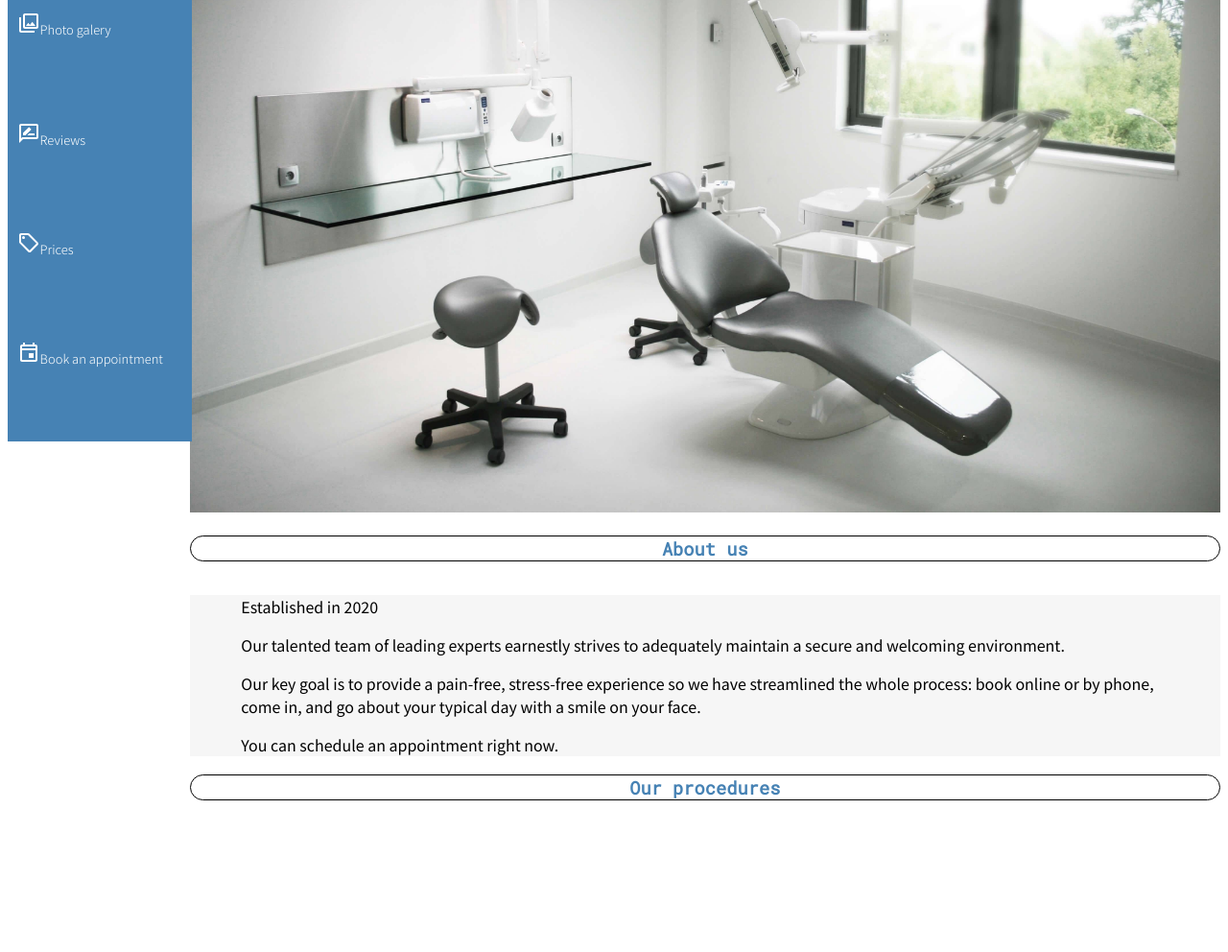
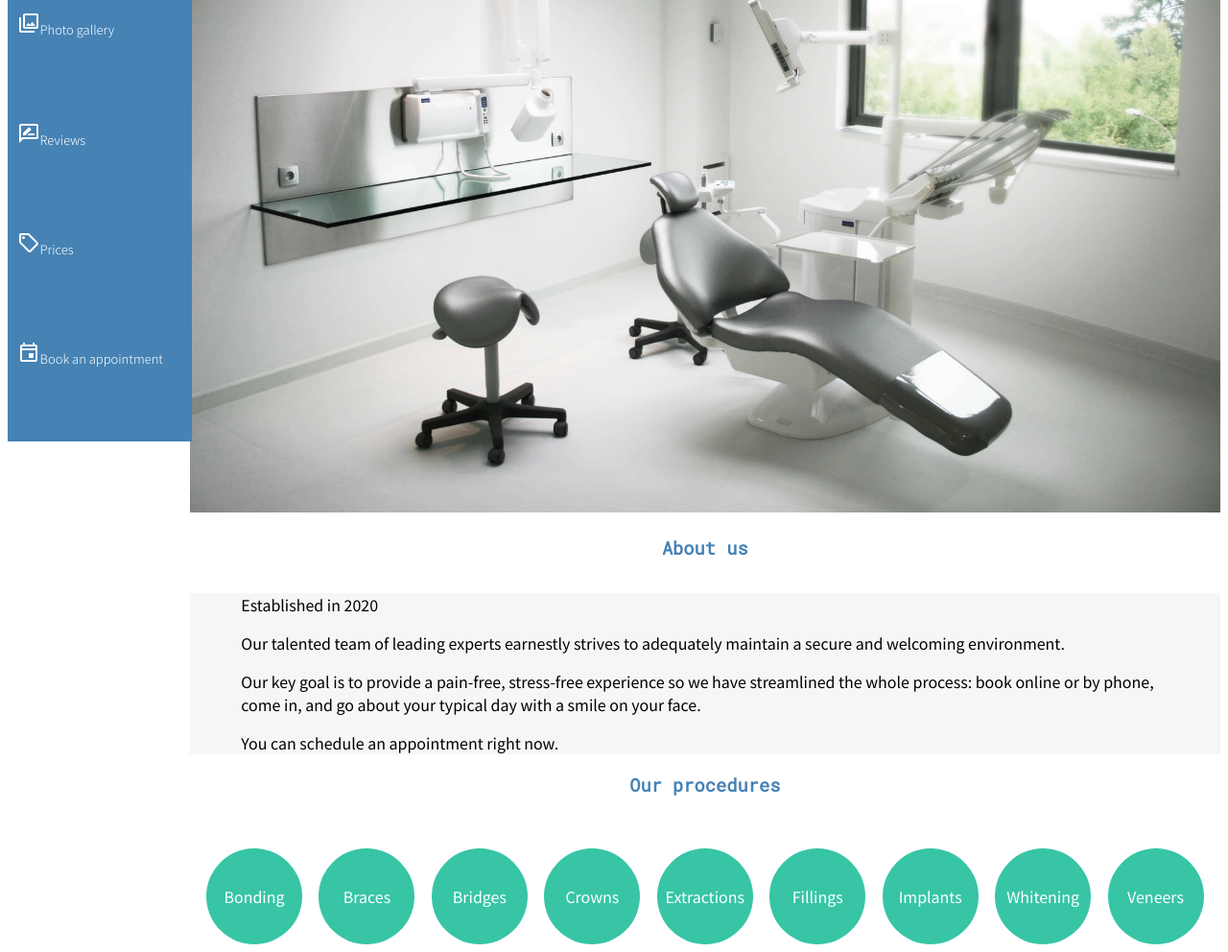
Before and after one commit to mirceaiscoding/Proiect-Technici-WEB, a plain HTML site: page pagina_principala.html in a window 1280 px wide. Shown: the part 360-1352 px from the top of the page at 96% size. Before the commit the page ends 1256 px from the top, so only its background shows below. Drawn offline with Linux system fonts and the light colour scheme.

Commit message:
Menu for procedures

```diff
--- a/pagina_principala.html
+++ b/pagina_principala.html
@@ -25,7 +25,7 @@
             <a class="side-bar-item" href=""><img src="icons/info_white_24dp.svg" alt="Info">About us</a>
             <a class="side-bar-item" href=""><img src="icons/groups_white_24dp.svg" alt="Team">Meet the team</a>
             <a class="side-bar-item" href=""><img src="icons/place_white_24dp.svg" alt="Place">Where to find us</a>
-            <a class="side-bar-item" href=""><img src="icons/photo_library_white_24dp.svg" alt="Photo">Photo galery</a>
+            <a class="side-bar-item" href=""><img src="icons/photo_library_white_24dp.svg" alt="Photo">Photo gallery</a>
             <a class="side-bar-item" href=""><img src="icons/rate_review_white_24dp.svg" alt="Review">Reviews</a>
             <a class="side-bar-item" href=""><img src="icons/sell_white_24dp.svg" alt="Price">Prices</a>
             <a class="side-bar-item" href=""><img src="icons/event_white_24dp.svg" alt="Book">Book an appointment</a>
@@ -42,7 +42,7 @@
 
             <img class="workplace-photo" src="cabinet.jpg" alt="Cabnet">
 
-            <h3 class="subtitle">About us</h5>
+            <h3 class="subtitle">About us</h3>
 
             <div class="about-us">
                 <p class="about-us-content">Established in 2020</p>
@@ -51,10 +51,23 @@
                 <p class="about-us-content">You can schedule an appointment right now.</p>
             </div>
 
-            <h3 class="subtitle">Our procedures</h5>
+            <div class="procedures-menu-backgrount">
 
+                <h3  class="subtitle">Our procedures</h3>
 
+                <div class="procedures-menu">
+                    <div class="procedures-item"><a class="circle" href="">Bonding</a></div>
+                    <div class="procedures-item"><a class="circle" href="">Braces</a></div>
+                    <div class="procedures-item"><a class="circle" href="">Bridges</a></div>
+                    <div class="procedures-item"><a class="circle" href="">Crowns</a></div>
+                    <div class="procedures-item"><a class="circle" href="">Extractions</a></div>
+                    <div class="procedures-item"><a class="circle" href="">Fillings</a></div>
+                    <div class="procedures-item"><a class="circle" href="">Implants</a></div>
+                    <div class="procedures-item"><a class="circle" href="">Whitening</a></div>
+                    <div class="procedures-item"><a class="circle" href="">Veneers</a></div>
+                </div>
 
+            </div>
 
         </div>
 
--- a/styles.css
+++ b/styles.css
@@ -60,6 +60,31 @@ a{
     text-align: center;
     font-family: 'Roboto Mono', monospace;
     margin-bottom: 5%;
-    border:1px solid black;
-    border-radius: 20em;
 }
+
+
+.procedures-menu{
+    display: flex;
+    justify-content: space-evenly;
+    flex-wrap: wrap;
+}
+
+
+.circle {
+    background-color: #37c5a6;
+    line-height:100px;
+    text-decoration: none;
+    display: block;
+    width: 100px;
+    height: 100px;
+    border-radius: 50%;
+    text-align: center;
+}
+
+.circle:hover{
+    background-color: #03886b;
+
+
+.procedures-menu-backgrount{
+    background-color: #f1f6f9;
+}
```
